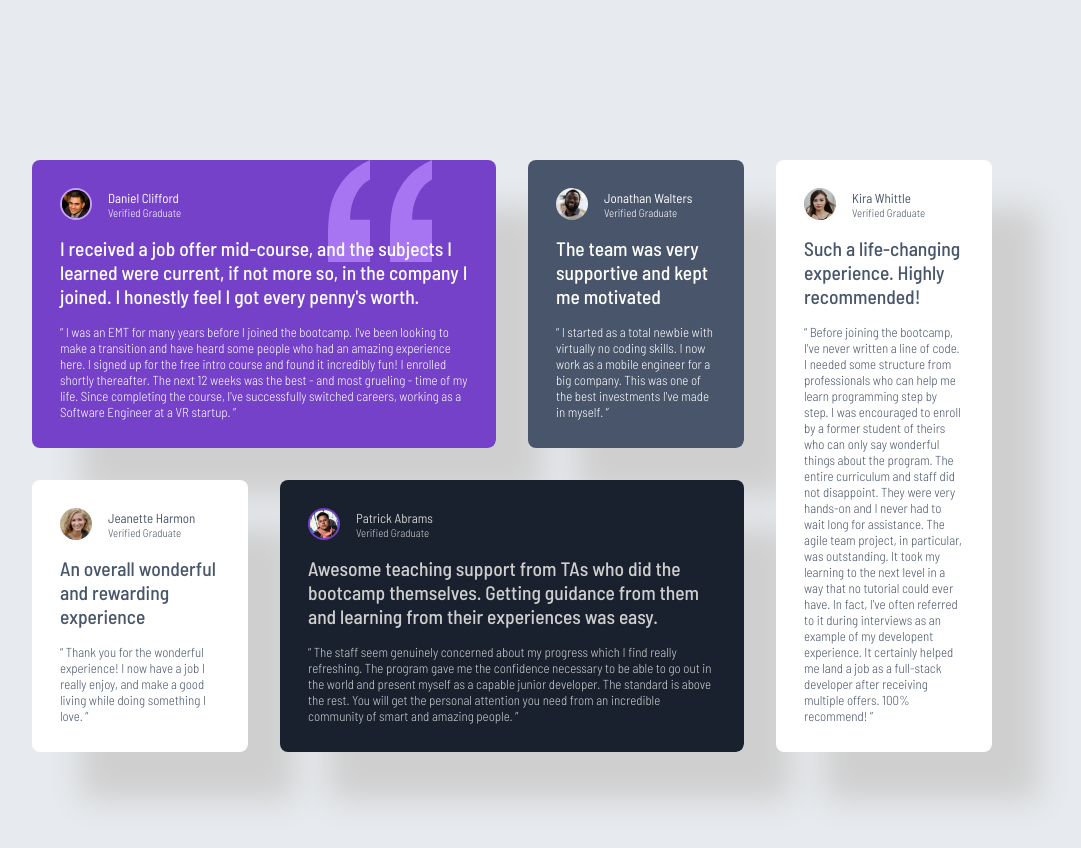
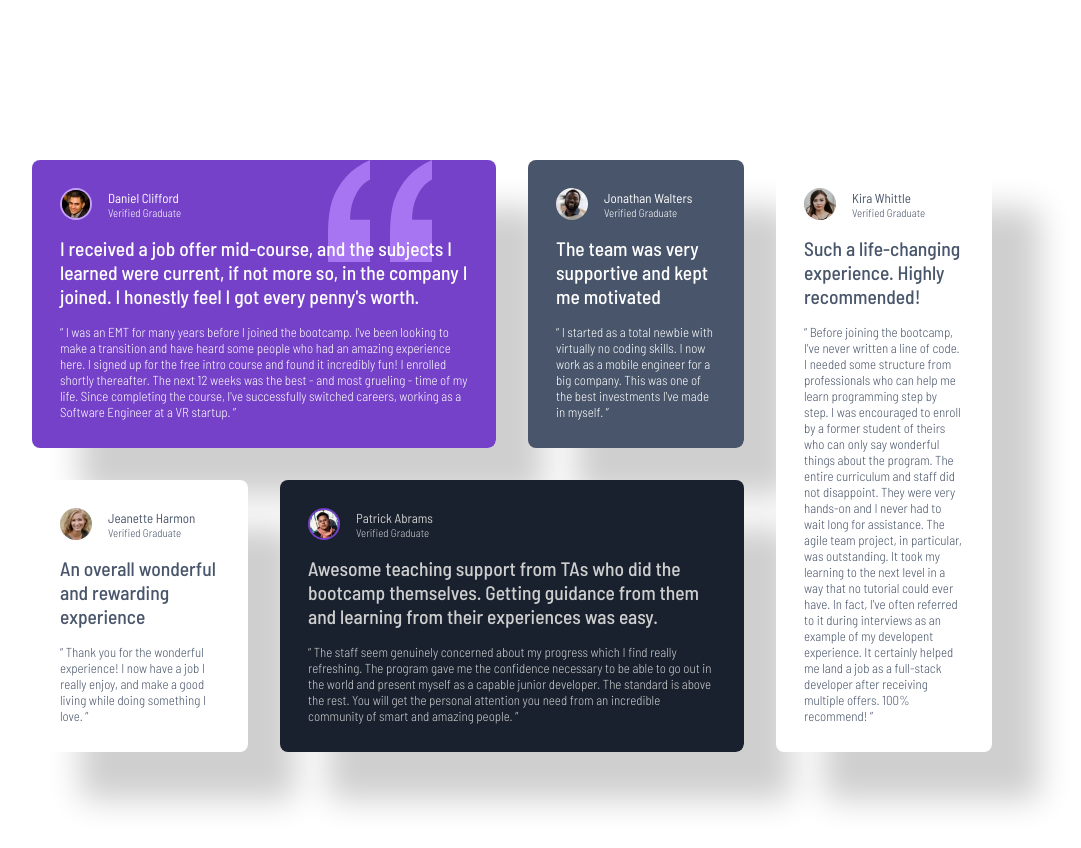
Before and after one commit to Puermuta/FM-Testimonials, a plain HTML site: page index.html in a window 1280 px wide. Shown: the whole page, without its empty margins (128-1209 px from the left). Drawn offline with Linux system fonts and the light colour scheme.

Commit message:
Update background color to white for body and style.scss

```diff
--- a/assets/style.scss
+++ b/assets/style.scss
@@ -61,7 +61,7 @@ body {
     font-size: $fzs-m;
     font-weight: $fw-light;
 
-    background-color: $clr-grey-100;
+    background-color: $clr-white;
 
     .active {border: $avatar-border-width solid $clr-purple-500;}
 
```
Also changed, not shown: assets/style.css, 1 other file.
